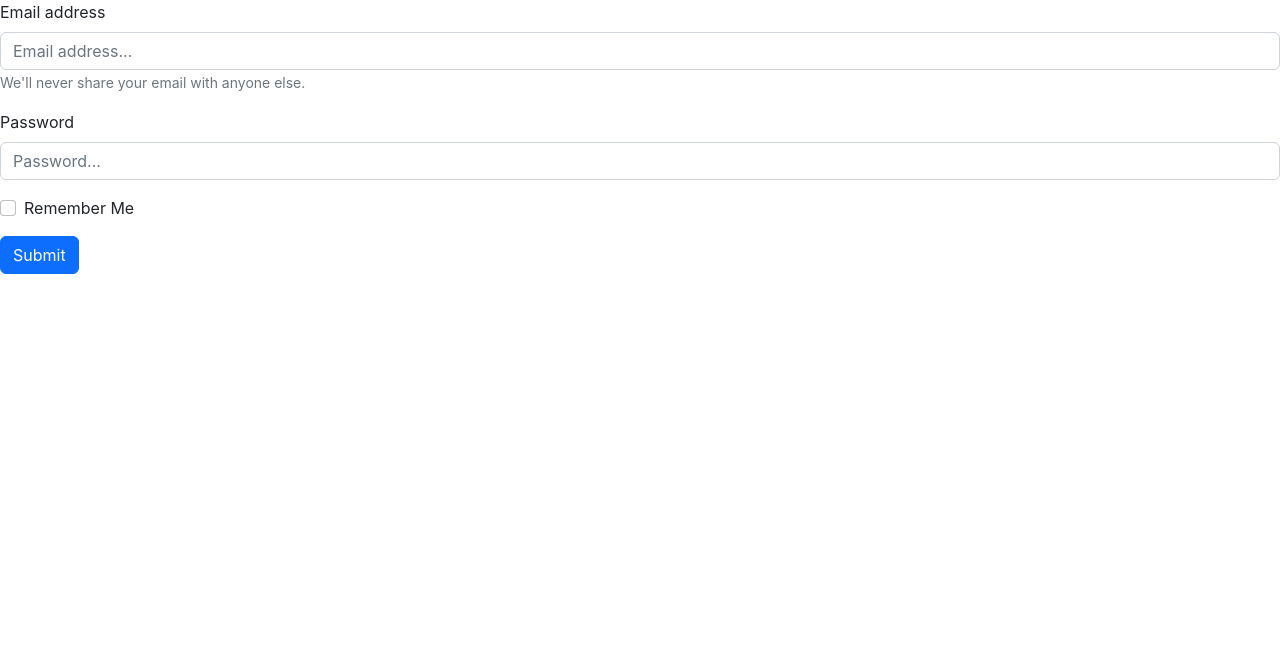
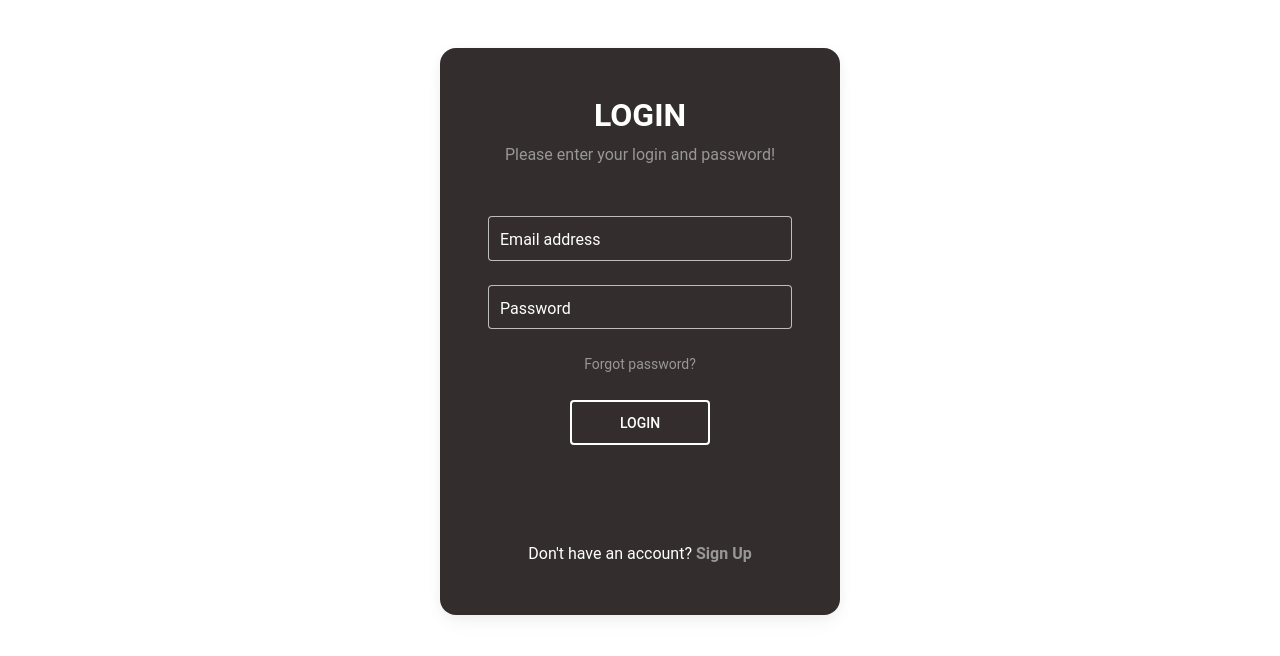
Before and after one commit to losetom/SCF-Capstone-Ticket-Thicket, a React (Create React App) app in the folder client/: page /login in a window 1280 px wide. Shown: the top 656 px of the page. Built offline with nearby package versions, Linux system fonts and the light colour scheme; no server answers.

Commit message:
Changed Login Form

```diff
--- a/client/package.json
+++ b/client/package.json
@@ -8,6 +8,7 @@
     "@testing-library/react": "^13.4.0",
     "@testing-library/user-event": "^13.5.0",
     "bootstrap": "^5.2.3",
+    "mdb-react-ui-kit": "^5.0.0",
     "react": "^18.2.0",
     "react-bootstrap": "^2.7.0",
     "react-dom": "^18.2.0",
--- a/client/src/App.js
+++ b/client/src/App.js
@@ -1,26 +1,23 @@
 import { useState, useEffect } from "react";
 import { BrowserRouter, Routes, Route } from "react-router-dom";
-import Login from "./components/Login";
+
+import Login from "./components/Auth/Login";
+import Signup from "./components/Auth/Signup";
 
 function App() {
-  const [count, setCount] = useState(0);
+  const [user, setUser] = useState(null);
 
   useEffect(() => {
-    fetch("/hello")
+    fetch("/me")
       .then((r) => r.json())
-      .then((data) => setCount(data.count));
+      .then((data) => setUser(data.count));
   }, []);
 
   return (
       <div className="App">
         <Routes>
-          <Route path="/testing" element={<div>Testing</div>}>
-
-          </Route>
-          <Route path="/" element={<h1>Page Count: {count}</h1>}>
-
-          </Route>
-
+          <Route path="/testing" element={<div>Testing</div>} />
+          <Route path="/" element={<h1>Home</h1>} />
           <Route path="/login" element={<Login />} />
         </Routes>
       </div>
--- /dev/null
+++ b/client/src/components/Auth/Login.js
@@ -0,0 +1,69 @@
+import React, { useState } from 'react'
+import {
+    MDBBtn,
+    MDBContainer,
+    MDBRow,
+    MDBCol,
+    MDBCard,
+    MDBCardBody,
+    MDBInput,
+    MDBIcon
+  }
+  from 'mdb-react-ui-kit';
+
+function LoginForm() {
+    const [userData, setUserData] = useState({
+        username: "",
+        email: "",
+        password: ""
+    })
+
+  return (
+    <MDBContainer fluid>
+
+      <MDBRow className='d-flex justify-content-center align-items-center h-100'>
+        <MDBCol col='12'>
+
+          <MDBCard className='bg-dark text-white my-5 mx-auto' style={{borderRadius: '1rem', maxWidth: '400px'}}>
+            <MDBCardBody className='p-5 d-flex flex-column align-items-center mx-auto w-100'>
+
+              <h2 className="fw-bold mb-2 text-uppercase">Login</h2>
+              <p className="text-white-50 mb-5">Please enter your login and password!</p>
+
+              <MDBInput wrapperClass='mb-4 mx-5 w-100' labelClass='text-white' label='Email address' id='formControlLg' type='email' size="lg"/>
+              <MDBInput wrapperClass='mb-4 mx-5 w-100' labelClass='text-white' label='Password' id='formControlLg' type='password' size="lg"/>
+
+              <p className="small mb-3 pb-lg-2"><a class="text-white-50" href="#!">Forgot password?</a></p>
+              <MDBBtn outline className='mx-2 px-5' color='white' size='lg'>
+                Login
+              </MDBBtn>
+
+              <div className='d-flex flex-row mt-3 mb-5'>
+                <MDBBtn tag='a' color='none' className='m-3' style={{ color: 'white' }}>
+                  <MDBIcon fab icon='facebook-f' size="lg"/>
+                </MDBBtn>
+
+                <MDBBtn tag='a' color='none' className='m-3' style={{ color: 'white' }}>
+                  <MDBIcon fab icon='twitter' size="lg"/>
+                </MDBBtn>
+
+                <MDBBtn tag='a' color='none' className='m-3' style={{ color: 'white' }}>
+                  <MDBIcon fab icon='google' size="lg"/>
+                </MDBBtn>
+              </div>
+
+              <div>
+                <p className="mb-0">Don't have an account? <a href="#!" class="text-white-50 fw-bold">Sign Up</a></p>
+
+              </div>
+            </MDBCardBody>
+          </MDBCard>
+
+        </MDBCol>
+      </MDBRow>
+
+    </MDBContainer>
+  );
+}
+
+export default LoginForm
--- /dev/null
+++ b/client/src/components/Auth/Signup.js
@@ -0,0 +1,7 @@
+import React from 'react'
+
+function Signup() {
+
+}
+
+export default Signup
--- a/client/src/components/Login.js
+++ /dev/null
@@ -1,30 +0,0 @@
-import React from 'react'
-import Button from 'react-bootstrap/Button';
-import Form from 'react-bootstrap/Form';
-
-function LoginForm() {
-  return (
-    <Form>
-      <Form.Group className="mb-3" controlId="formBasicEmail">
-        <Form.Label>Email address</Form.Label>
-        <Form.Control type="email" placeholder="Email address..." />
-        <Form.Text className="text-muted">
-          We'll never share your email with anyone else.
-        </Form.Text>
-      </Form.Group>
-
-      <Form.Group className="mb-3" controlId="formBasicPassword">
-        <Form.Label>Password</Form.Label>
-        <Form.Control type="password" placeholder="Password..." />
-      </Form.Group>
-      <Form.Group className="mb-3" controlId="formBasicCheckbox">
-        <Form.Check type="checkbox" label="Remember Me" />
-      </Form.Group>
-      <Button variant="primary" type="submit">
-        Submit
-      </Button>
-    </Form>
-  );
-}
-
-export default LoginForm
--- a/client/src/index.js
+++ b/client/src/index.js
@@ -2,6 +2,7 @@
 import React from 'react';
 import ReactDOM from 'react-dom/client';
 import './index.css';
+import 'mdb-react-ui-kit/dist/css/mdb.min.css';
 import App from './App';
 import reportWebVitals from './reportWebVitals';
 import UserProvider from './context/UserProvider';
--- /dev/null
+++ b/package.json
@@ -0,0 +1,5 @@
+{
+  "dependencies": {
+    "mdb-react-ui-kit": "^5.0.0"
+  }
+}
```
Also changed, not shown: client/src/components/Signup.js (deleted, +0 -9 lines), 2 other files (tests, documents, lock files or other folders).
